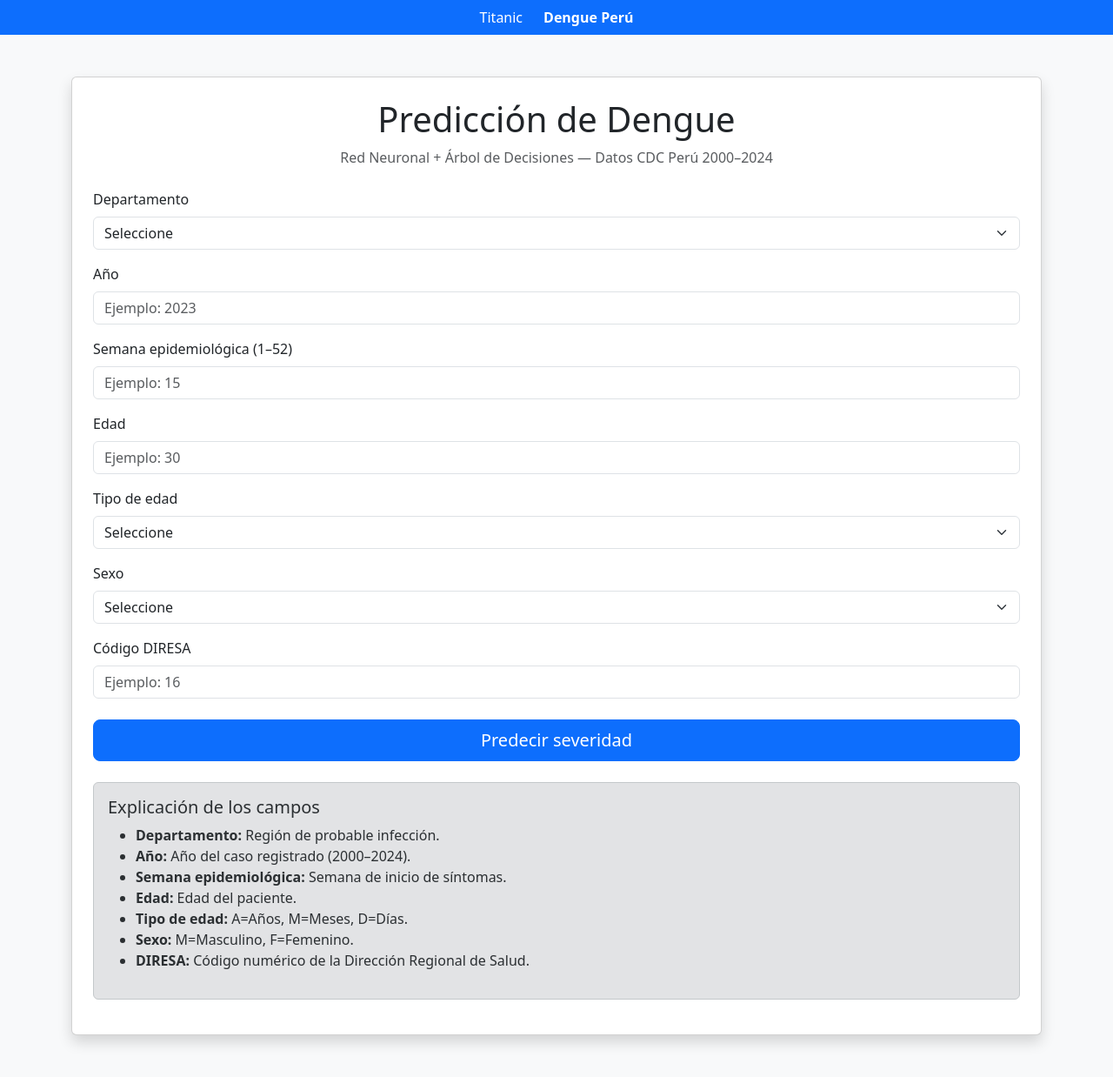
After one commit to jeangh-droid/IA_EC2, a Django app: page /dengue/ in a window 1280 px wide. The commit adds this page. Shown: the whole page at 87% size. Run offline with Django 5.2, Linux system fonts and the light colour scheme; parts of the project's set-up code (start-up, migrations or seed data) failed here and were passed over.

Commit message:
Actualización del predictor, modelos y solución del gitignore

```diff
--- /dev/null
+++ b/airweb/predictor/templates/predictor/dengue.html
@@ -0,0 +1,150 @@
+<!DOCTYPE html>
+<html lang="es">
+
+<head>
+    <meta charset="UTF-8">
+    <meta name="viewport" content="width=device-width, initial-scale=1.0">
+    <title>Predicción Dengue Perú</title>
+    <link href="https://cdn.jsdelivr.net/npm/bootstrap@5.3.0/dist/css/bootstrap.min.css" rel="stylesheet">
+</head>
+
+<body class="bg-light">
+
+    <nav class="navbar navbar-dark bg-primary px-4 mb-0">
+        <div class="container-fluid justify-content-center gap-4">
+            <a href="/" class="nav-link text-white">Titanic</a>
+            <a href="/dengue/" class="nav-link text-white fw-bold active">Dengue Perú</a>
+        </div>
+    </nav>
+
+    <div class="container mt-5 mb-5">
+        <div class="card shadow p-4">
+
+            <h1 class="text-center mb-2">Predicción de Dengue</h1>
+            <p class="text-center text-muted mb-4">
+                Red Neuronal + Árbol de Decisiones — Datos CDC Perú 2000–2024
+            </p>
+
+            <form method="POST">
+                {% csrf_token %}
+
+                <div class="mb-3">
+                    <label class="form-label">Departamento</label>
+                    <select name="departamento" class="form-select" required>
+                        <option value="">Seleccione</option>
+                        {% for dep in departamentos %}
+                        <option value="{{ dep }}">{{ dep }}</option>
+                        {% endfor %}
+                    </select>
+                </div>
+
+                <div class="mb-3">
+                    <label class="form-label">Año</label>
+                    <input type="number" name="ano" class="form-control" min="2000" max="2024"
+                        placeholder="Ejemplo: 2023" required>
+                </div>
+
+                <div class="mb-3">
+                    <label class="form-label">Semana epidemiológica (1–52)</label>
+                    <input type="number" name="semana" class="form-control" min="1" max="52" placeholder="Ejemplo: 15"
+                        required>
+                </div>
+
+                <div class="mb-3">
+                    <label class="form-label">Edad</label>
+                    <input type="number" name="edad" class="form-control" min="0" max="120" placeholder="Ejemplo: 30"
+                        required>
+                </div>
+
+                <div class="mb-3">
+                    <label class="form-label">Tipo de edad</label>
+                    <select name="tipo_edad" class="form-select" required>
+                        <option value="">Seleccione</option>
+                        <option value="A">A — Años</option>
+                        <option value="M">M — Meses</option>
+                        <option value="D">D — Días</option>
+                    </select>
+                </div>
+
+                <div class="mb-3">
+                    <label class="form-label">Sexo</label>
+                    <select name="sexo" class="form-select" required>
+                        <option value="">Seleccione</option>
+                        <option value="M">M — Masculino</option>
+                        <option value="F">F — Femenino</option>
+                    </select>
+                </div>
+
+                <div class="mb-4">
+                    <label class="form-label">Código DIRESA</label>
+                    <input type="number" name="diresa" class="form-control" placeholder="Ejemplo: 16" required>
+                </div>
+
+                <div class="d-grid">
+                    <button type="submit" class="btn btn-primary btn-lg">
+                        Predecir severidad
+                    </button>
+                </div>
+            </form>
+
+            {% if error %}
+            <div class="alert alert-danger mt-4">
+                <strong>Error:</strong> {{ error }}
+            </div>
+            {% endif %}
+
+            {% if resultado_red %}
+            <div class="alert alert-info mt-4 text-center">
+                <h3>Resultado de la predicción</h3>
+
+                <div class="row mt-3">
+                    <div class="col-md-6 mb-3">
+                        <div class="card h-100 border-primary">
+                            <div class="card-body">
+                                <h6 class="text-muted">Red Neuronal</h6>
+                                <h4 class="mt-2
+                                {% if 'GRAVE' in resultado_red %}text-danger
+                                {% elif 'ALARMA' in resultado_red %}text-warning
+                                {% else %}text-success{% endif %}">
+                                    {{ resultado_red }}
+                                </h4>
+                                <p class="text-muted mb-0">{{ probabilidad }}% de probabilidad</p>
+                            </div>
+                        </div>
+                    </div>
+                    <div class="col-md-6 mb-3">
+                        <div class="card h-100 border-primary">
+                            <div class="card-body">
+                                <h6 class="text-muted">Árbol de Decisiones</h6>
+                                <h4 class="mt-2
+                                {% if 'GRAVE' in resultado_arbol %}text-danger
+                                {% elif 'ALARMA' in resultado_arbol %}text-warning
+                                {% else %}text-success{% endif %}">
+                                    {{ resultado_arbol }}
+                                </h4>
+                            </div>
+                        </div>
+                    </div>
+                </div>
+            </div>
+            {% endif %}
+
+            <div class="alert alert-secondary mt-4">
+                <h5>Explicación de los campos</h5>
+                <ul>
+                    <li><strong>Departamento:</strong> Región de probable infección.</li>
+                    <li><strong>Año:</strong> Año del caso registrado (2000–2024).</li>
+                    <li><strong>Semana epidemiológica:</strong> Semana de inicio de síntomas.</li>
+                    <li><strong>Edad:</strong> Edad del paciente.</li>
+                    <li><strong>Tipo de edad:</strong> A=Años, M=Meses, D=Días.</li>
+                    <li><strong>Sexo:</strong> M=Masculino, F=Femenino.</li>
+                    <li><strong>DIRESA:</strong> Código numérico de la Dirección Regional de Salud.</li>
+                </ul>
+            </div>
+
+        </div>
+    </div>
+
+</body>
+
+</html>
--- a/airweb/predictor/urls.py
+++ b/airweb/predictor/urls.py
@@ -3,4 +3,5 @@ from . import views
 
 urlpatterns = [
     path('', views.index, name='index'),
+    path('dengue/', views.dengue, name='dengue'),
 ]
--- a/airweb/predictor/views.py
+++ b/airweb/predictor/views.py
@@ -1,100 +1,137 @@
+import os
+import json
+import joblib
+import numpy as np
+import tensorflow as tf
 from django.shortcuts import render
-import tensorflow as tf
-import numpy as np
-import os
 
-BASE_DIR = os.path.dirname(
-    os.path.dirname(
-        os.path.abspath(__file__)
-    )
-)
+# Ruta base correspondiente a airweb/predictor/
+BASE_DIR = os.path.dirname(os.path.dirname(os.path.abspath(__file__)))
 
-model_path = os.path.join(
-    BASE_DIR,
-    '..',
-    'modelo_accidente.keras'
-)
+# ==========================================
+# ── CARGA DE MODELOS Y COMPONENTES ────────
+# ==========================================
 
-model = tf.keras.models.load_model(model_path)
+# ── TITANIC (Modelo Local TF 2.10) ───────────────────────────
+model_path_titanic = os.path.join(BASE_DIR, '..', 'modelo_accidente.keras')
+model = tf.keras.models.load_model(model_path_titanic)
 
 
+# ── DENGUE (Carga Nativa HDF5 del Modelo Completo Local) ─────
+# Al haber entrenado en tu propia PC, cargamos el archivo .h5 directamente
+modelo_dengue = tf.keras.models.load_model(os.path.join(BASE_DIR, '..', 'modelo_dengue.h5'))
+
+# Cargar archivos de configuración estructural (JSON)
+with open(os.path.join(BASE_DIR, '..', 'columnas_dengue.json')) as f:
+    columnas_dengue = json.load(f)
+
+with open(os.path.join(BASE_DIR, '..', 'clases_dengue.json')) as f:
+    clases_dengue = json.load(f)
+
+# Cargar los componentes de Scikit-Learn usando Joblib
+arbol_dengue    = joblib.load(os.path.join(BASE_DIR, '..', 'arbol_dengue.pkl'))
+scaler_dengue   = joblib.load(os.path.join(BASE_DIR, '..', 'scaler_dengue.pkl'))
+encoders_dengue = joblib.load(os.path.join(BASE_DIR, '..', 'encoder_dengue.pkl'))
+
+
+# ==========================================
+# ── VISTAS DE DJANGO ──────────────────────
+# ==========================================
+
+# ── VISTA TITANIC ─────────────────────────────────────────
 def index(request):
-
     prediction = None
     percentage = None
-    error = None
+    error      = None
 
     if request.method == 'POST':
-
         try:
-
-            sex = request.POST.get('sex')
-            age = float(request.POST.get('age'))
-            siblings = float(request.POST.get('siblings'))
-            parch = float(request.POST.get('parch'))
-            fare = float(request.POST.get('fare'))
+            sex          = request.POST.get('sex')
+            age          = float(request.POST.get('age'))
+            siblings     = float(request.POST.get('siblings'))
+            parch        = float(request.POST.get('parch'))
+            fare         = float(request.POST.get('fare'))
             travel_class = request.POST.get('travel_class')
-            deck = request.POST.get('deck')
-            embark_town = request.POST.get('embark_town')
-            alone = request.POST.get('alone')
+            deck         = request.POST.get('deck')
+            embark_town  = request.POST.get('embark_town')
+            alone        = request.POST.get('alone')
 
             data = {
-
-                'sex': np.array([sex]),
-
-                'age': np.array([age], dtype=np.float32),
-
-                'n_siblings_spouses': np.array(
-                    [siblings],
-                    dtype=np.float32
-                ),
-
-                'parch': np.array(
-                    [parch],
-                    dtype=np.float32
-                ),
-
-                'fare': np.array(
-                    [fare],
-                    dtype=np.float32
-                ),
-
-                'class': np.array([travel_class]),
-
-                'deck': np.array([deck]),
-
-                'embark_town': np.array([embark_town]),
-
-                'alone': np.array([alone])
-
+                'sex':                np.array([sex]),
+                'age':                np.array([age],                dtype=np.float32),
+                'n_siblings_spouses': np.array([siblings],           dtype=np.float32),
+                'parch':              np.array([parch],              dtype=np.float32),
+                'fare':               np.array([fare],               dtype=np.float32),
+                'class':              np.array([travel_class]),
+                'deck':               np.array([deck]),
+                'embark_town':        np.array([embark_town]),
+                'alone':              np.array([alone]),
             }
 
-            result = model(data)
-
-            probability = float(
-                tf.sigmoid(result)[0][0]
-            )
-
-            percentage = round(
-                probability * 100,
-                2
-            )
-
-            if probability >= 0.5:
-                prediction = "Sobrevive"
-            else:
-                prediction = "No sobrevive"
+            result      = model(data)
+            probability = float(tf.sigmoid(result)[0][0])
+            percentage  = round(probability * 100, 2)
+            prediction  = "Sobrevive" if probability >= 0.5 else "No sobrevive"
 
         except Exception as e:
-
             error = str(e)
 
-    return render(
-        request,
-        'predictor/index.html',
-        {
-            'prediction': prediction,
-            'percentage': percentage,
-            'error': error
-        }
-    )
+    return render(request, 'predictor/index.html', {
+        'prediction': prediction,
+        'percentage': percentage,
+        'error':      error,
+    })
+
+
+# ── VISTA DENGUE ──────────────────────────────────────────
+DEPARTAMENTOS = [
+    'AMAZONAS','ANCASH','APURIMAC','AREQUIPA','AYACUCHO','CAJAMARCA',
+    'CALLAO','CUSCO','HUANCAVELICA','HUANUCO','ICA','JUNIN',
+    'LA LIBERTAD','LAMBAYEQUE','LIMA','LORETO','MADRE DE DIOS',
+    'MOQUEGUA','PASCO','PIURA','PUNO','SAN MARTIN','TACNA',
+    'TUMBES','UCAYALI',
+]
+
+def dengue(request):
+    resultado_red   = None
+    probabilidad    = None
+    resultado_arbol = None
+    error           = None
+
+    if request.method == 'POST':
+        try:
+            departamento = request.POST.get('departamento', '').strip().upper()
+            ano          = int(request.POST.get('ano', 2024))
+            semana       = int(request.POST.get('semana', 1))
+            edad         = float(request.POST.get('edad', 0))
+            tipo_edad    = request.POST.get('tipo_edad', 'A').strip().upper()
+            sexo         = request.POST.get('sexo', 'M').strip().upper()
+            diresa       = float(request.POST.get('diresa', 16))
+
+            dep_enc  = encoders_dengue['departamento'].transform([departamento])[0]
+            tipo_enc = encoders_dengue['tipo_edad'].transform([tipo_edad])[0]
+            sexo_enc = encoders_dengue['sexo'].transform([sexo])[0]
+
+            entrada        = np.array([[dep_enc, ano, semana, edad, tipo_enc, sexo_enc, diresa]])
+            entrada_scaled = scaler_dengue.transform(entrada)
+
+            # Red Neuronal (Predicción)
+            pred_red      = modelo_dengue.predict(entrada_scaled)
+            idx_red       = int(np.argmax(pred_red))
+            resultado_red = clases_dengue[idx_red]
+            probabilidad  = round(float(pred_red[0][idx_red]) * 100, 2)
+
+            # Árbol de Decisiones (Predicción)
+            pred_arbol      = arbol_dengue.predict(entrada_scaled)
+            resultado_arbol = clases_dengue[int(pred_arbol[0])]
+
+        except Exception as e:
+            error = str(e)
+
+    return render(request, 'predictor/dengue.html', {
+        'resultado_red'  : resultado_red,
+        'probabilidad'   : probabilidad,
+        'resultado_arbol': resultado_arbol,
+        'error'          : error,
+        'departamentos'  : DEPARTAMENTOS,
+    })
--- /dev/null
+++ b/clases_dengue.json
@@ -0,0 +1 @@
+["DENGUE CON SIGNOS DE ALARMA", "DENGUE GRAVE", "DENGUE SIN SIGNOS DE ALARMA"]
--- /dev/null
+++ b/columnas_dengue.json
@@ -0,0 +1 @@
+["departamento", "ano", "semana", "edad", "tipo_edad", "sexo", "diresa"]
```
Also changed, not shown: airweb/predictor/templates/predictor/index.html (+21 -65 lines), entrenar_dengue.py (added, +158 -0 lines), 1 other file.
